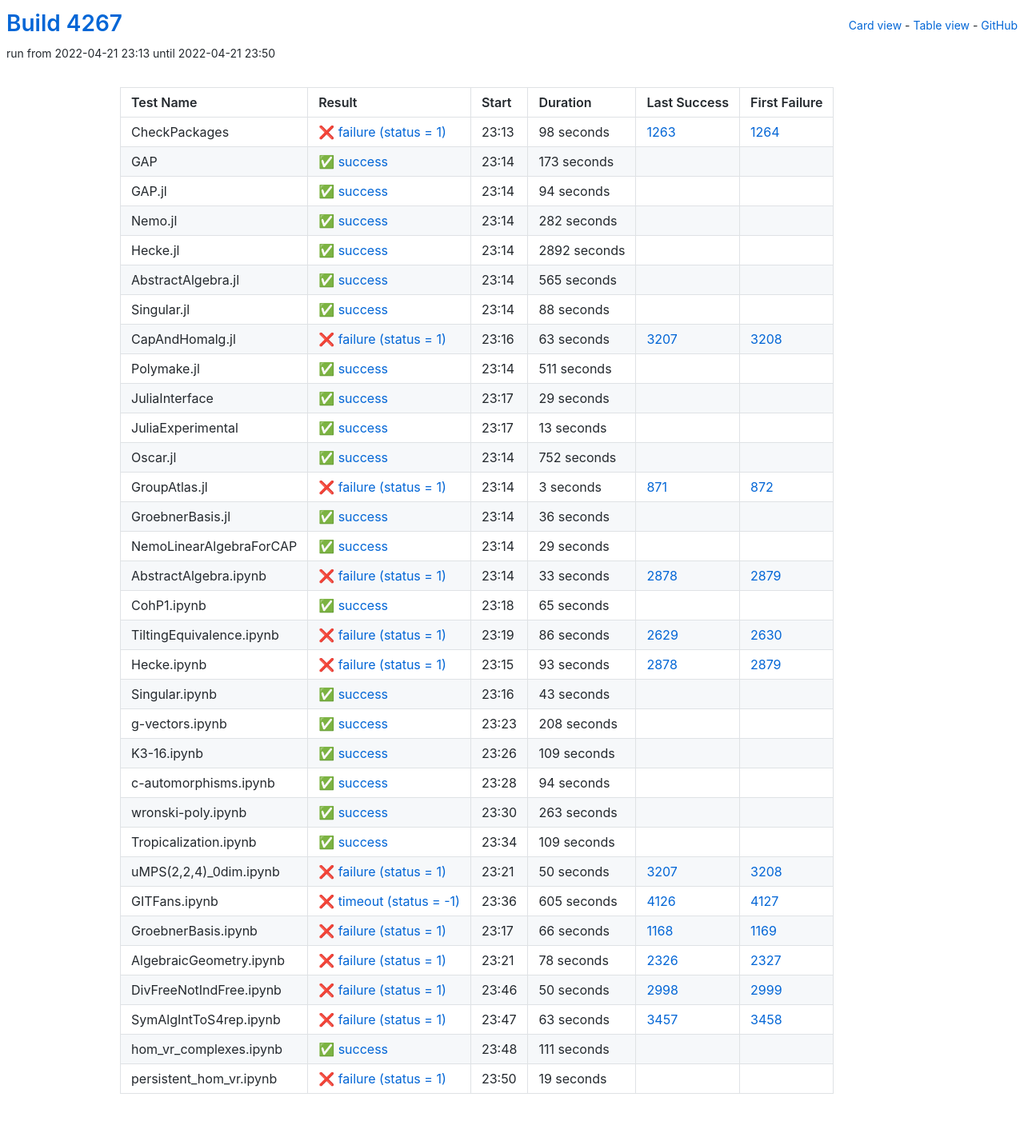
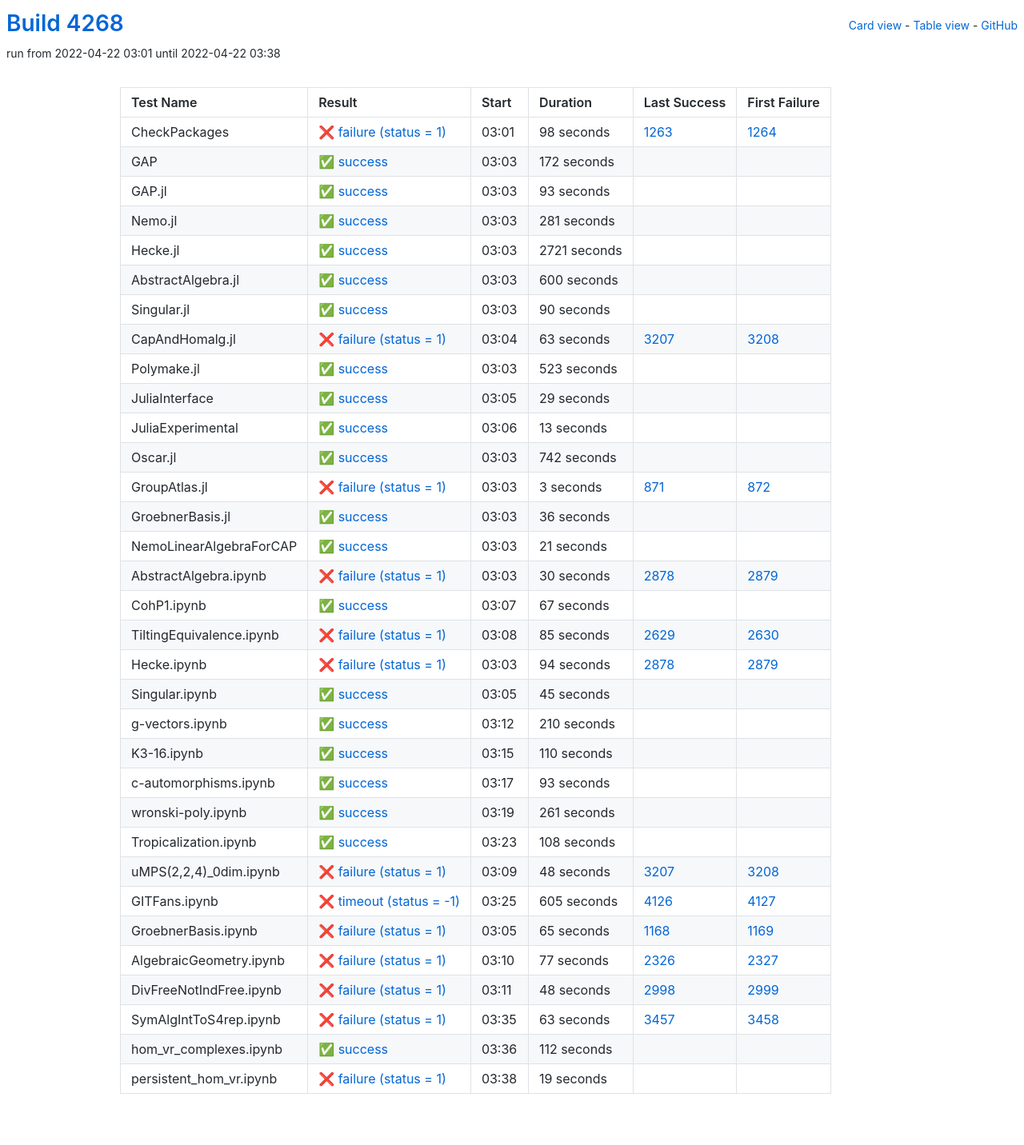
Before and after one commit to oscar-system/oscar-ci-status-stable, a Jekyll site: the page built from table.html, in a window 1280 px wide. Shown: the whole page at 80% size. Built offline with Jekyll 4.4.1, drawn with Linux system fonts in a browser that asks for light colours.

Commit message:
Build #4268

```diff
--- a/_data/ci.yml
+++ b/_data/ci.yml
@@ -1,6 +1,6 @@
 ---
-build: 4267
-build_url: https://oscarci.mathematik.uni-kl.de/job/oscar-stable/4267/
+build: 4268
+build_url: https://oscarci.mathematik.uni-kl.de/job/oscar-stable/4268/
 job: oscar-stable
 organization: oscar-system
 repo: oscar-ci-status-stable
@@ -8,8 +8,8 @@ repourl: https://github.com/oscar-system/oscar-ci-status-stable
 tests:
 - name: CheckPackages
   id: checkpackages
-  log: https://oscarci.mathematik.uni-kl.de/job/oscar-stable/4267/artifact/logs/build-4267/CheckPackages.log
-  start: 2022-04-21 23:13
+  log: https://oscarci.mathematik.uni-kl.de/job/oscar-stable/4268/artifact/logs/build-4268/CheckPackages.log
+  start: 2022-04-22 03:01
   success: false
   exitcode: 1
   status: failure
@@ -20,80 +20,80 @@ tests:
   first_failure_url: https://oscarci.mathematik.uni-kl.de/job/oscar-stable/1264/
 - name: GAP
   id: gap
-  log: https://oscarci.mathematik.uni-kl.de/job/oscar-stable/4267/artifact/logs/build-4267/GAP.log
-  start: 2022-04-21 23:14
+  log: https://oscarci.mathematik.uni-kl.de/job/oscar-stable/4268/artifact/logs/build-4268/GAP.log
+  start: 2022-04-22 03:03
   success: true
   exitcode: 0
   status: success
-  duration: 173
+  duration: 172
   last_success: false
   last_success_url:
   first_failure: false
   first_failure_url:
 - name: GAP.jl
   id: gap-jl
-  log: https://oscarci.mathematik.uni-kl.de/job/oscar-stable/4267/artifact/logs/build-4267/GAP.jl.log
-  start: 2022-04-21 23:14
+  log: https://oscarci.mathematik.uni-kl.de/job/oscar-stable/4268/artifact/logs/build-4268/GAP.jl.log
+  start: 2022-04-22 03:03
   success: true
   exitcode: 0
   status: success
-  duration: 94
+  duration: 93
   last_success: false
   last_success_url:
   first_failure: false
   first_failure_url:
 - name: Nemo.jl
   id: nemo-jl
-  log: https://oscarci.mathematik.uni-kl.de/job/oscar-stable/4267/artifact/logs/build-4267/Nemo.jl.log
-  start: 2022-04-21 23:14
+  log: https://oscarci.mathematik.uni-kl.de/job/oscar-stable/4268/artifact/logs/build-4268/Nemo.jl.log
+  start: 2022-04-22 03:03
   success: true
   exitcode: 0
   status: success
-  duration: 282
+  duration: 281
   last_success: false
   last_success_url:
   first_failure: false
   first_failure_url:
 - name: Hecke.jl
   id: hecke-jl
-  log: https://oscarci.mathematik.uni-kl.de/job/oscar-stable/4267/artifact/logs/build-4267/Hecke.jl.log
-  start: 2022-04-21 23:14
+  log: https://oscarci.mathematik.uni-kl.de/job/oscar-stable/4268/artifact/logs/build-4268/Hecke.jl.log
+  start: 2022-04-22 03:03
   success: true
   exitcode: 0
   status: success
-  duration: 2892
+  duration: 2721
   last_success: false
   last_success_url:
   first_failure: false
   first_failure_url:
 - name: AbstractAlgebra.jl
   id: abstractalgebra-jl
-  log: https://oscarci.mathematik.uni-kl.de/job/oscar-stable/4267/artifact/logs/build-4267/AbstractAlgebra.jl.log
-  start: 2022-04-21 23:14
+  log: https://oscarci.mathematik.uni-kl.de/job/oscar-stable/4268/artifact/logs/build-4268/AbstractAlgebra.jl.log
+  start: 2022-04-22 03:03
   success: true
   exitcode: 0
   status: success
-  duration: 565
+  duration: 600
   last_success: false
   last_success_url:
   first_failure: false
   first_failure_url:
 - name: Singular.jl
   id: singular-jl
-  log: https://oscarci.mathematik.uni-kl.de/job/oscar-stable/4267/artifact/logs/build-4267/Singular.jl.log
-  start: 2022-04-21 23:14
+  log: https://oscarci.mathematik.uni-kl.de/job/oscar-stable/4268/artifact/logs/build-4268/Singular.jl.log
+  start: 2022-04-22 03:03
   success: true
   exitcode: 0
   status: success
-  duration: 88
+  duration: 90
   last_success: false
   last_success_url:
   first_failure: false
   first_failure_url:
 - name: CapAndHomalg.jl
   id: capandhomalg-jl
-  log: https://oscarci.mathematik.uni-kl.de/job/oscar-stable/4267/artifact/logs/build-4267/CapAndHomalg.jl.log
-  start: 2022-04-21 23:16
+  log: https://oscarci.mathematik.uni-kl.de/job/oscar-stable/4268/artifact/logs/build-4268/CapAndHomalg.jl.log
+  start: 2022-04-22 03:04
   success: false
   exitcode: 1
   status: failure
@@ -104,20 +104,20 @@ tests:
   first_failure_url: https://oscarci.mathematik.uni-kl.de/job/oscar-stable/3208/
 - name: Polymake.jl
   id: polymake-jl
-  log: https://oscarci.mathematik.uni-kl.de/job/oscar-stable/4267/artifact/logs/build-4267/Polymake.jl.log
-  start: 2022-04-21 23:14
+  log: https://oscarci.mathematik.uni-kl.de/job/oscar-stable/4268/artifact/logs/build-4268/Polymake.jl.log
+  start: 2022-04-22 03:03
   success: true
   exitcode: 0
   status: success
-  duration: 511
+  duration: 523
   last_success: false
   last_success_url:
   first_failure: false
   first_failure_url:
 - name: JuliaInterface
   id: juliainterface
-  log: https://oscarci.mathematik.uni-kl.de/job/oscar-stable/4267/artifact/logs/build-4267/JuliaInterface.log
-  start: 2022-04-21 23:17
+  log: https://oscarci.mathematik.uni-kl.de/job/oscar-stable/4268/artifact/logs/build-4268/JuliaInterface.log
+  start: 2022-04-22 03:05
   success: true
   exitcode: 0
   status: success
@@ -128,8 +128,8 @@ tests:
   first_failure_url:
 - name: JuliaExperimental
   id: juliaexperimental
-  log: https://oscarci.mathematik.uni-kl.de/job/oscar-stable/4267/artifact/logs/build-4267/JuliaExperimental.log
-  start: 2022-04-21 23:17
+  log: https://oscarci.mathematik.uni-kl.de/job/oscar-stable/4268/artifact/logs/build-4268/JuliaExperimental.log
+  start: 2022-04-22 03:06
   success: true
   exitcode: 0
   status: success
@@ -140,20 +140,20 @@ tests:
   first_failure_url:
 - name: Oscar.jl
   id: oscar-jl
-  log: https://oscarci.mathematik.uni-kl.de/job/oscar-stable/4267/artifact/logs/build-4267/Oscar.jl.log
-  start: 2022-04-21 23:14
+  log: https://oscarci.mathematik.uni-kl.de/job/oscar-stable/4268/artifact/logs/build-4268/Oscar.jl.log
+  start: 2022-04-22 03:03
   success: true
   exitcode: 0
   status: success
-  duration: 752
+  duration: 742
   last_success: false
   last_success_url:
   first_failure: false
   first_failure_url:
 - name: GroupAtlas.jl
   id: groupatlas-jl
-  log: https://oscarci.mathematik.uni-kl.de/job/oscar-stable/4267/artifact/logs/build-4267/GroupAtlas.jl.log
-  start: 2022-04-21 23:14
+  log: https://oscarci.mathematik.uni-kl.de/job/oscar-stable/4268/artifact/logs/build-4268/GroupAtlas.jl.log
+  start: 2022-04-22 03:03
   success: false
   exitcode: 1
   status: failure
@@ -164,8 +164,8 @@ tests:
   first_failure_url: https://oscarci.mathematik.uni-kl.de/job/oscar-stable/872/
 - name: GroebnerBasis.jl
   id: groebnerbasis-jl
-  log: https://oscarci.mathematik.uni-kl.de/job/oscar-stable/4267/artifact/logs/build-4267/GroebnerBasis.jl.log
-  start: 2022-04-21 23:14
+  log: https://oscarci.mathematik.uni-kl.de/job/oscar-stable/4268/artifact/logs/build-4268/GroebnerBasis.jl.log
+  start: 2022-04-22 03:03
   success: true
   exitcode: 0
   status: success
@@ -176,152 +176,152 @@ tests:
   first_failure_url:
 - name: NemoLinearAlgebraForCAP
   id: nemolinearalgebraforcap
-  log: https://oscarci.mathematik.uni-kl.de/job/oscar-stable/4267/artifact/logs/build-4267/NemoLinearAlgebraForCAP.log
-  start: 2022-04-21 23:14
+  log: https://oscarci.mathematik.uni-kl.de/job/oscar-stable/4268/artifact/logs/build-4268/NemoLinearAlgebraForCAP.log
+  start: 2022-04-22 03:03
   success: true
   exitcode: 0
   status: success
-  duration: 29
+  duration: 21
   last_success: false
   last_success_url:
   first_failure: false
   first_failure_url:
 - name: AbstractAlgebra.ipynb
   id: abstractalgebra-ipynb
-  log: https://oscarci.mathematik.uni-kl.de/job/oscar-stable/4267/artifact/logs/build-4267/AbstractAlgebra.ipynb.log
-  start: 2022-04-21 23:14
+  log: https://oscarci.mathematik.uni-kl.de/job/oscar-stable/4268/artifact/logs/build-4268/AbstractAlgebra.ipynb.log
+  start: 2022-04-22 03:03
   success: false
   exitcode: 1
   status: failure
-  duration: 33
+  duration: 30
   last_success: 2878
   last_success_url: https://oscarci.mathematik.uni-kl.de/job/oscar-stable/2878/
   first_failure: 2879
   first_failure_url: https://oscarci.mathematik.uni-kl.de/job/oscar-stable/2879/
 - name: CohP1.ipynb
   id: cohp1-ipynb
-  log: https://oscarci.mathematik.uni-kl.de/job/oscar-stable/4267/artifact/logs/build-4267/CohP1.ipynb.log
-  start: 2022-04-21 23:18
+  log: https://oscarci.mathematik.uni-kl.de/job/oscar-stable/4268/artifact/logs/build-4268/CohP1.ipynb.log
+  start: 2022-04-22 03:07
   success: true
   exitcode: 0
   status: success
-  duration: 65
+  duration: 67
   last_success: false
   last_success_url:
   first_failure: false
   first_failure_url:
 - name: TiltingEquivalence.ipynb
   id: tiltingequivalence-ipynb
-  log: https://oscarci.mathematik.uni-kl.de/job/oscar-stable/4267/artifact/logs/build-4267/TiltingEquivalence.ipynb.log
-  start: 2022-04-21 23:19
+  log: https://oscarci.mathematik.uni-kl.de/job/oscar-stable/4268/artifact/logs/build-4268/TiltingEquivalence.ipynb.log
+  start: 2022-04-22 03:08
   success: false
   exitcode: 1
   status: failure
-  duration: 86
+  duration: 85
   last_success: 2629
   last_success_url: https://oscarci.mathematik.uni-kl.de/job/oscar-stable/2629/
   first_failure: 2630
   first_failure_url: https://oscarci.mathematik.uni-kl.de/job/oscar-stable/2630/
 - name: Hecke.ipynb
   id: hecke-ipynb
-  log: https://oscarci.mathematik.uni-kl.de/job/oscar-stable/4267/artifact/logs/build-4267/Hecke.ipynb.log
-  start: 2022-04-21 23:15
+  log: https://oscarci.mathematik.uni-kl.de/job/oscar-stable/4268/artifact/logs/build-4268/Hecke.ipynb.log
+  start: 2022-04-22 03:03
   success: false
   exitcode: 1
   status: failure
-  duration: 93
+  duration: 94
   last_success: 2878
   last_success_url: https://oscarci.mathematik.uni-kl.de/job/oscar-stable/2878/
   first_failure: 2879
   first_failure_url: https://oscarci.mathematik.uni-kl.de/job/oscar-stable/2879/
 - name: Singular.ipynb
   id: singular-ipynb
-  log: https://oscarci.mathematik.uni-kl.de/job/oscar-stable/4267/artifact/logs/build-4267/Singular.ipynb.log
-  start: 2022-04-21 23:16
+  log: https://oscarci.mathematik.uni-kl.de/job/oscar-stable/4268/artifact/logs/build-4268/Singular.ipynb.log
+  start: 2022-04-22 03:05
   success: true
   exitcode: 0
   status: success
-  duration: 43
+  duration: 45
   last_success: false
   last_success_url:
   first_failure: false
   first_failure_url:
 - name: g-vectors.ipynb
   id: g-vectors-ipynb
-  log: https://oscarci.mathematik.uni-kl.de/job/oscar-stable/4267/artifact/logs/build-4267/g-vectors.ipynb.log
-  start: 2022-04-21 23:23
+  log: https://oscarci.mathematik.uni-kl.de/job/oscar-stable/4268/artifact/logs/build-4268/g-vectors.ipynb.log
+  start: 2022-04-22 03:12
   success: true
   exitcode: 0
   status: success
-  duration: 208
+  duration: 210
   last_success: false
   last_success_url:
   first_failure: false
   first_failure_url:
 - name: K3-16.ipynb
   id: k3-16-ipynb
-  log: https://oscarci.mathematik.uni-kl.de/job/oscar-stable/4267/artifact/logs/build-4267/K3-16.ipynb.log
-  start: 2022-04-21 23:26
+  log: https://oscarci.mathematik.uni-kl.de/job/oscar-stable/4268/artifact/logs/build-4268/K3-16.ipynb.log
+  start: 2022-04-22 03:15
   success: true
   exitcode: 0
   status: success
-  duration: 109
+  duration: 110
   last_success: false
   last_success_url:
   first_failure: false
   first_failure_url:
 - name: c-automorphisms.ipynb
   id: c-automorphisms-ipynb
-  log: https://oscarci.mathematik.uni-kl.de/job/oscar-stable/4267/artifact/logs/build-4267/c-automorphisms.ipynb.log
-  start: 2022-04-21 23:28
+  log: https://oscarci.mathematik.uni-kl.de/job/oscar-stable/4268/artifact/logs/build-4268/c-automorphisms.ipynb.log
+  start: 2022-04-22 03:17
   success: true
   exitcode: 0
   status: success
-  duration: 94
+  duration: 93
   last_success: false
   last_success_url:
   first_failure: false
   first_failure_url:
 - name: wronski-poly.ipynb
   id: wronski-poly-ipynb
-  log: https://oscarci.mathematik.uni-kl.de/job/oscar-stable/4267/artifact/logs/build-4267/wronski-poly.ipynb.log
-  start: 2022-04-21 23:30
+  log: https://oscarci.mathematik.uni-kl.de/job/oscar-stable/4268/artifact/logs/build-4268/wronski-poly.ipynb.log
+  start: 2022-04-22 03:19
   success: true
   exitcode: 0
   status: success
-  duration: 263
+  duration: 261
   last_success: false
   last_success_url:
   first_failure: false
   first_failure_url:
 - name: Tropicalization.ipynb
   id: tropicalization-ipynb
-  log: https://oscarci.mathematik.uni-kl.de/job/oscar-stable/4267/artifact/logs/build-4267/Tropicalization.ipynb.log
-  start: 2022-04-21 23:34
+  log: https://oscarci.mathematik.uni-kl.de/job/oscar-stable/4268/artifact/logs/build-4268/Tropicalization.ipynb.log
+  start: 2022-04-22 03:23
   success: true
   exitcode: 0
   status: success
-  duration: 109
+  duration: 108
   last_success: false
   last_success_url:
   first_failure: false
   first_failure_url:
 - name: uMPS(2,2,4)_0dim.ipynb
   id: umps-2-2-4-0dim-ipynb
-  log: https://oscarci.mathematik.uni-kl.de/job/oscar-stable/4267/artifact/logs/build-4267/uMPS-2-2-4-_0dim.ipynb.log
-  start: 2022-04-21 23:21
+  log: https://oscarci.mathematik.uni-kl.de/job/oscar-stable/4268/artifact/logs/build-4268/uMPS-2-2-4-_0dim.ipynb.log
+  start: 2022-04-22 03:09
   success: false
   exitcode: 1
   status: failure
-  duration: 50
+  duration: 48
   last_success: 3207
   last_success_url: https://oscarci.mathematik.uni-kl.de/job/oscar-stable/3207/
   first_failure: 3208
   first_failure_url: https://oscarci.mathematik.uni-kl.de/job/oscar-stable/3208/
 - name: GITFans.ipynb
   id: gitfans-ipynb
-  log: https://oscarci.mathematik.uni-kl.de/job/oscar-stable/4267/artifact/logs/build-4267/GITFans.ipynb.log
-  start: 2022-04-21 23:36
+  log: https://oscarci.mathematik.uni-kl.de/job/oscar-stable/4268/artifact/logs/build-4268/GITFans.ipynb.log
+  start: 2022-04-22 03:25
   success: false
   exitcode: -1
   status: timeout
@@ -332,44 +332,44 @@ tests:
   first_failure_url: https://oscarci.mathematik.uni-kl.de/job/oscar-stable/4127/
 - name: GroebnerBasis.ipynb
   id: groebnerbasis-ipynb
-  log: https://oscarci.mathematik.uni-kl.de/job/oscar-stable/4267/artifact/logs/build-4267/GroebnerBasis.ipynb.log
-  start: 2022-04-21 23:17
+  log: https://oscarci.mathematik.uni-kl.de/job/oscar-stable/4268/artifact/logs/build-4268/GroebnerBasis.ipynb.log
+  start: 2022-04-22 03:05
   success: false
   exitcode: 1
   status: failure
-  duration: 66
+  duration: 65
   last_success: 1168
   last_success_url: https://oscarci.mathematik.uni-kl.de/job/oscar-stable/1168/
   first_failure: 1169
   first_failure_url: https://oscarci.mathematik.uni-kl.de/job/oscar-stable/1169/
 - name: AlgebraicGeometry.ipynb
   id: algebraicgeometry-ipynb
-  log: https://oscarci.mathematik.uni-kl.de/job/oscar-stable/4267/artifact/logs/build-4267/AlgebraicGeometry.ipynb.log
-  start: 2022-04-21 23:21
+  log: https://oscarci.mathematik.uni-kl.de/job/oscar-stable/4268/artifact/logs/build-4268/AlgebraicGeometry.ipynb.log
+  start: 2022-04-22 03:10
   success: false
   exitcode: 1
   status: failure
-  duration: 78
+  duration: 77
   last_success: 2326
   last_success_url: https://oscarci.mathematik.uni-kl.de/job/oscar-stable/2326/
   first_failure: 2327
   first_failure_url: https://oscarci.mathematik.uni-kl.de/job/oscar-stable/2327/
 - name: DivFreeNotIndFree.ipynb
   id: divfreenotindfree-ipynb
-  log: https://oscarci.mathematik.uni-kl.de/job/oscar-stable/4267/artifact/logs/build-4267/DivFreeNotIndFree.ipynb.log
-  start: 2022-04-21 23:46
+  log: https://oscarci.mathematik.uni-kl.de/job/oscar-stable/4268/artifact/logs/build-4268/DivFreeNotIndFree.ipynb.log
+  start: 2022-04-22 03:11
   success: false
   exitcode: 1
   status: failure
-  duration: 50
+  duration: 48
   last_success: 2998
   last_success_url: https://oscarci.mathematik.uni-kl.de/job/oscar-stable/2998/
   first_failure: 2999
   first_failure_url: https://oscarci.mathematik.uni-kl.de/job/oscar-stable/2999/
 - name: SymAlgIntToS4rep.ipynb
   id: symalginttos4rep-ipynb
-  log: https://oscarci.mathematik.uni-kl.de/job/oscar-stable/4267/artifact/logs/build-4267/SymAlgIntToS4rep.ipynb.log
-  start: 2022-04-21 23:47
+  log: https://oscarci.mathematik.uni-kl.de/job/oscar-stable/4268/artifact/logs/build-4268/SymAlgIntToS4rep.ipynb.log
+  start: 2022-04-22 03:35
   success: false
   exitcode: 1
   status: failure
@@ -380,20 +380,20 @@ tests:
   first_failure_url: https://oscarci.mathematik.uni-kl.de/job/oscar-stable/3458/
 - name: hom_vr_complexes.ipynb
   id: hom-vr-complexes-ipynb
-  log: https://oscarci.mathematik.uni-kl.de/job/oscar-stable/4267/artifact/logs/build-4267/hom_vr_complexes.ipynb.log
-  start: 2022-04-21 23:48
+  log: https://oscarci.mathematik.uni-kl.de/job/oscar-stable/4268/artifact/logs/build-4268/hom_vr_complexes.ipynb.log
+  start: 2022-04-22 03:36
   success: true
   exitcode: 0
   status: success
-  duration: 111
+  duration: 112
   last_success: false
   last_success_url:
   first_failure: false
   first_failure_url:
 - name: persistent_hom_vr.ipynb
   id: persistent-hom-vr-ipynb
-  log: https://oscarci.mathematik.uni-kl.de/job/oscar-stable/4267/artifact/logs/build-4267/persistent_hom_vr.ipynb.log
-  start: 2022-04-21 23:50
+  log: https://oscarci.mathematik.uni-kl.de/job/oscar-stable/4268/artifact/logs/build-4268/persistent_hom_vr.ipynb.log
+  start: 2022-04-22 03:38
   success: false
   exitcode: 1
   status: failure
```
Also changed, not shown: README.md.
